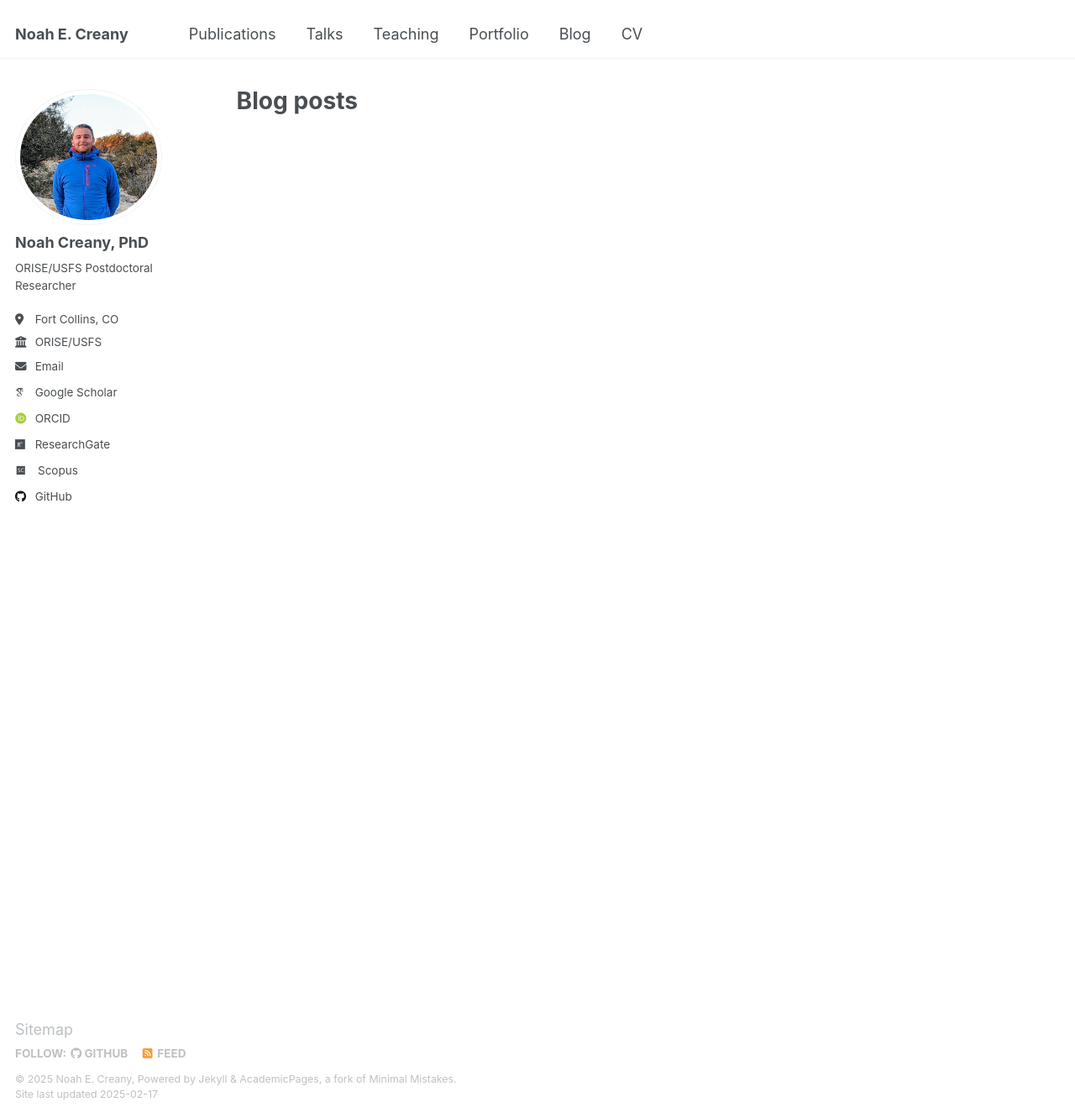
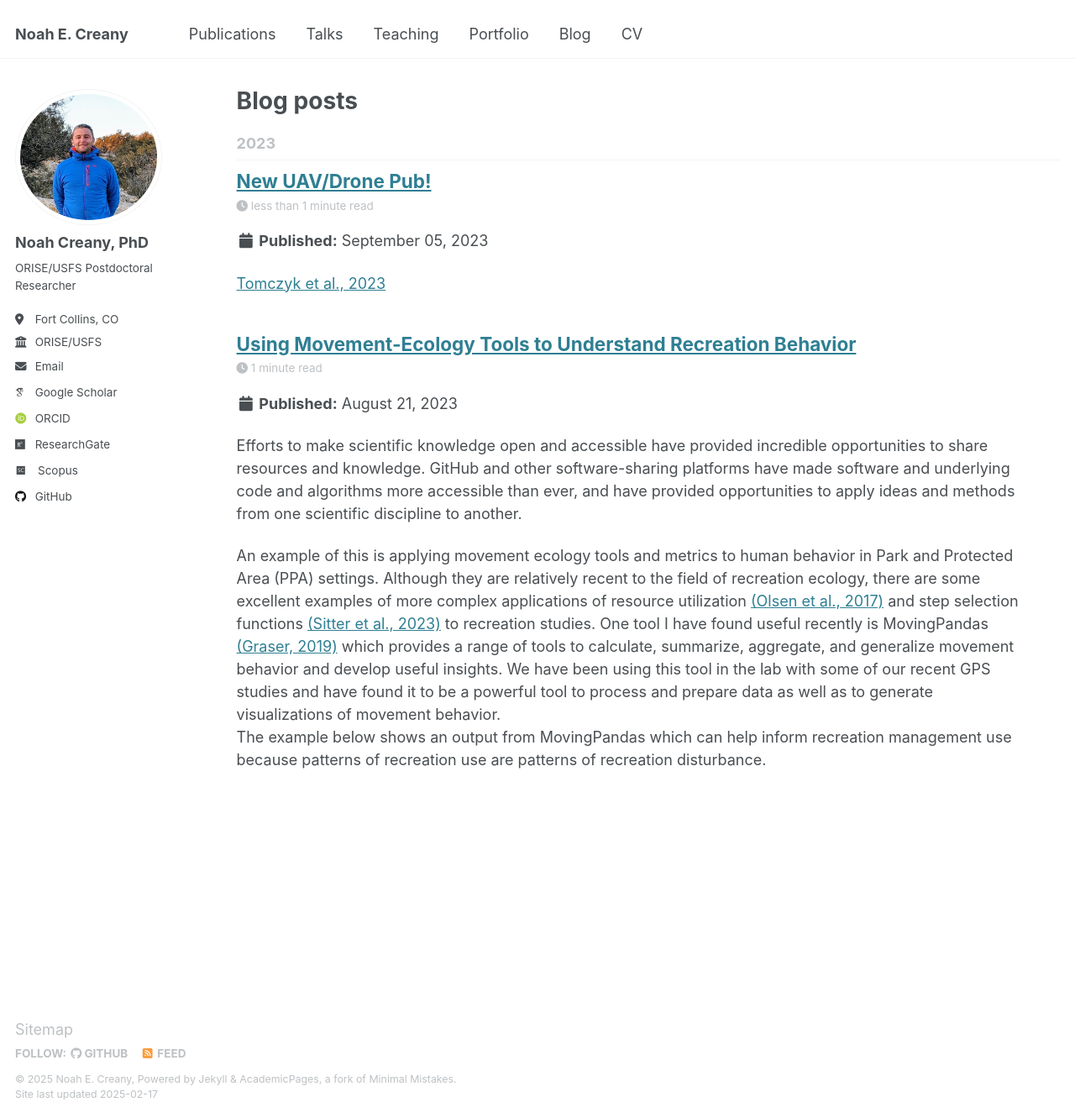
Before and after one commit to noahcreany/noahcreany.github.io, a Jekyll site: the page built from _pages/year-archive.html, in a window 1280 px wide and 1331 px high. Shown: the whole window at 84% size. Built offline with Jekyll 4.4.1, drawn with Linux system fonts in a browser that asks for light colours; some web fonts are replaced; some of the changed lines change nothing that is shown.

Commit message:
change blog post names

```diff
--- a/_posts/2023-08-21_blog.md
+++ b/_posts/2023-08-21-movementecology.md
@@ -1,7 +1,7 @@
 ---
 title: 'Using Movement-Ecology Tools to Understand Recreation Behavior'
 date: 2023-8-21
-permalink: /posts/2023/08/movement_ecology
+permalink: /posts/2023/08/movementecology
 tags:
   - GIS
   - movement
--- a/_posts/2023-09-05_blog.md
+++ b/_posts/2023-09-05-dronepub.md
@@ -1,7 +1,7 @@
 ---
 title: 'New UAV/Drone Pub!'
 date: 2023-9-5
-permalink: /posts/2023/09/drone_pub
+permalink: /posts/2023/09/dronepub
 ---
 
 [Tomczyk et al., 2023](https://doi.org/10.1016/j.jag.2023.103474)
```
